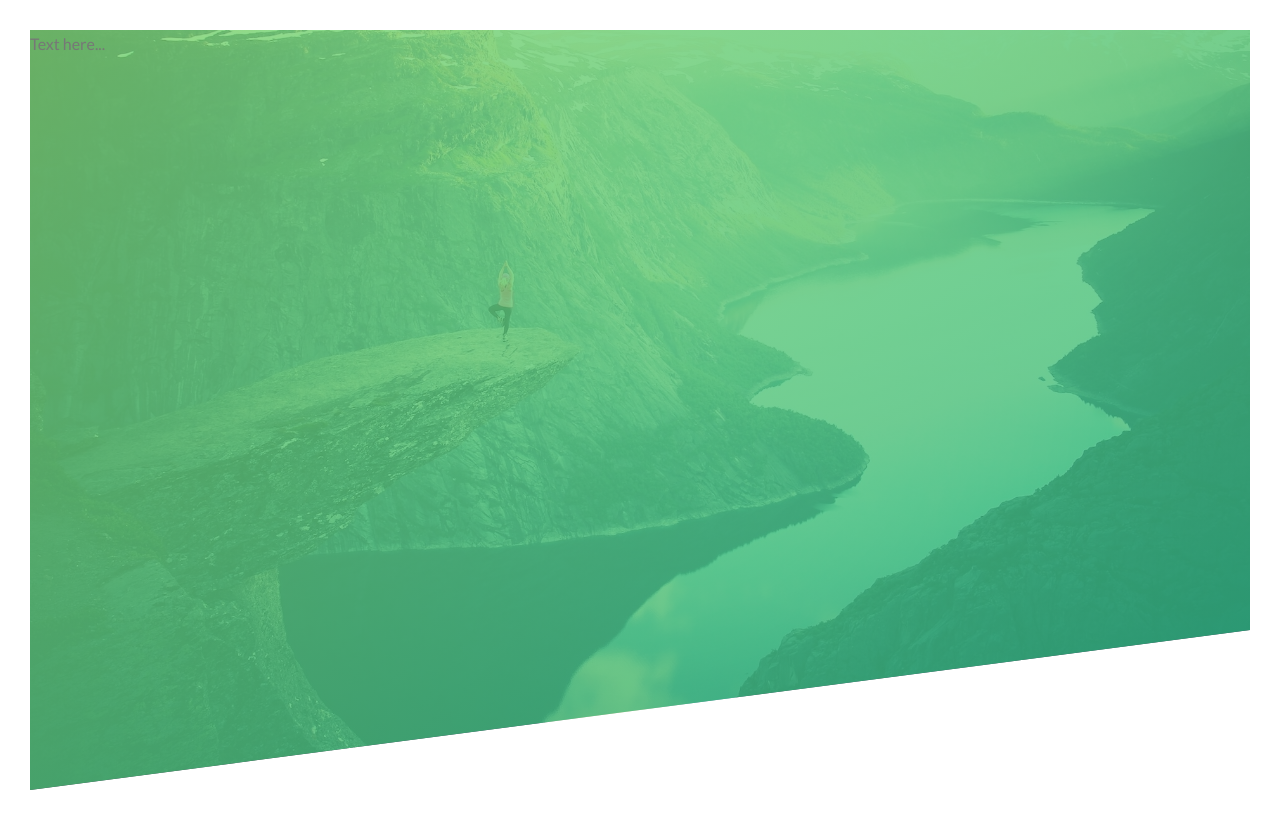
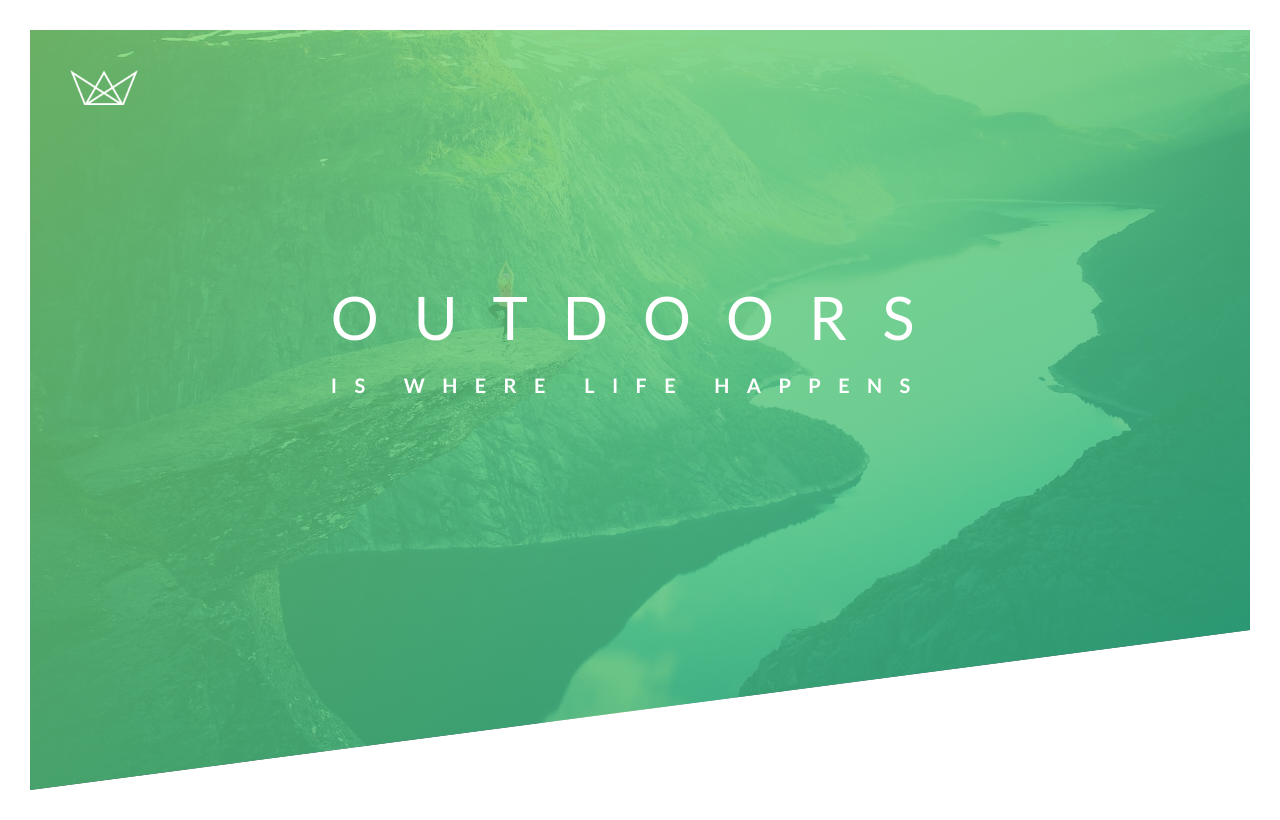
Before and after one commit to bruceneco/natours, a plain HTML site: page index.html in a window 1280 px wide. Drawn offline with Linux system fonts and the light colour scheme.

Commit message:
Add logo and main header to header section

```diff
--- a/css/style.css
+++ b/css/style.css
@@ -28,4 +28,38 @@ body {
     background-size: cover;
     background-position: top;
     clip-path: polygon(0 0, 100% 0, 100% 75vh, 0 100%);
+    position: relative;
 }
+
+.logo-box {
+    position: absolute;
+    top: 40px;
+    left: 40px;
+}
+.logo{
+    height: 35px;
+}
+
+.text-box {
+    position: absolute;
+    top: 40%;
+    left: 50%;
+    transform: translate(-50%, -50%);
+}
+
+.header-primary {
+    color: #fff;
+    text-transform: uppercase;
+}
+.header-primary-main {
+    display: block;
+    font-weight: 400;
+    font-size: 60px;
+    letter-spacing: 35px;
+}
+.header-primary-sub {
+    display: block;
+    font-size: 20px;
+    font-weight: 700;
+    letter-spacing: 17.4px;
+}
--- a/index.html
+++ b/index.html
@@ -14,7 +14,15 @@
     </head>
     <body>
         <header class="header">
-            Text here...
+            <div class="logo-box">
+                <img src="img/logo-white.png" alt="Logo" class="logo">
+            </div>
+            <div class="text-box">
+                <h1 class="header-primary">
+                    <span class="header-primary-main">Outdoors</span>
+                    <span class="header-primary-sub">is where life happens</span>
+                </h1>
+            </div>
         </header>
 
     </body>
```
